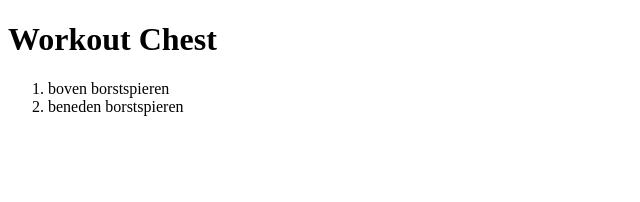
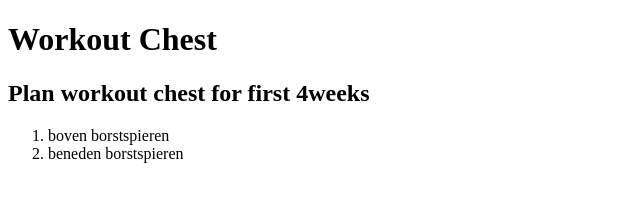
Before and after one commit to SammyVantomme/Fitness, a plain HTML site: page pages/chest.html in a window 1280 px wide. Shown: the whole page, without its empty margins (0-640 px from the left). Drawn offline with Linux system fonts and the light colour scheme.

Commit message:
Add h2 with timing to page closes #2

```diff
--- a/pages/chest.html
+++ b/pages/chest.html
@@ -9,6 +9,7 @@
 
 <body>
     <h1>Workout Chest</h1>
+    <h2>Plan workout chest for first 4weeks</h2>
     <ol>
         <li>boven borstspieren</li>
         <li>beneden borstspieren</li>
```
